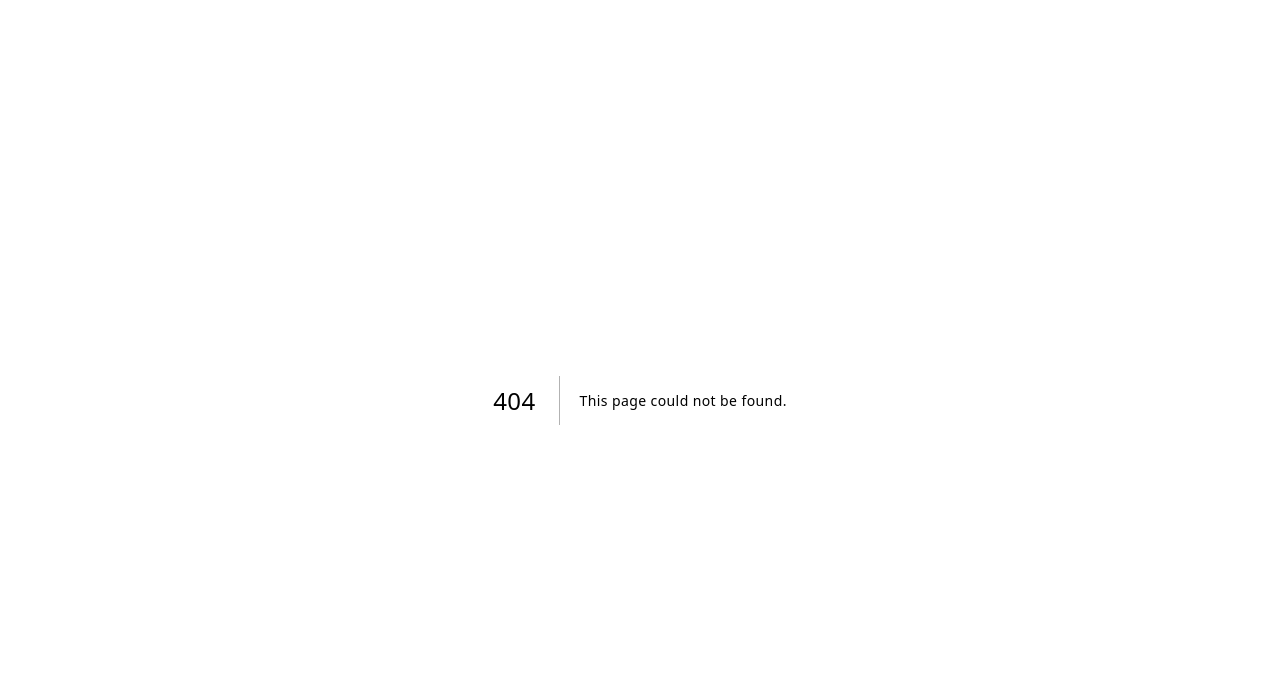
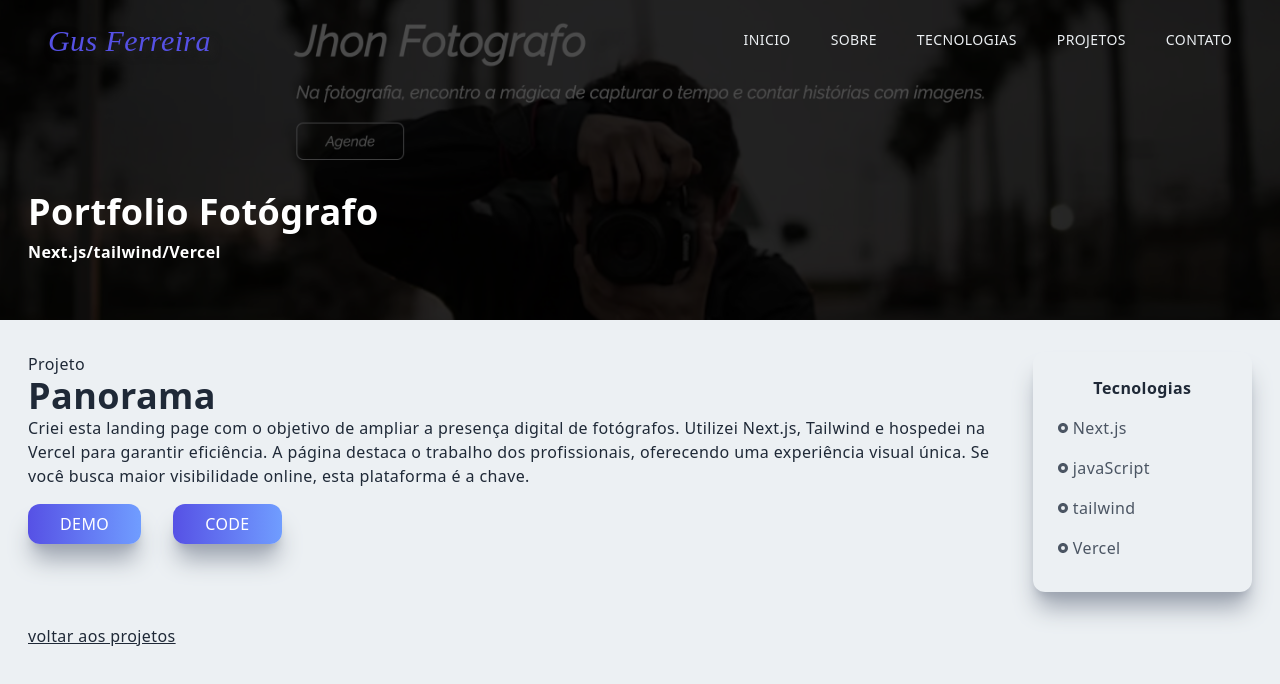
Before and after one commit to GusVF/portfolio-front-end, a Next.js app: page /photographer in a window 1280 px wide. Before the commit this address had no page. Shown: the top 684 px of the page. Built offline with nearby package versions, Linux system fonts and the light colour scheme.

Commit message:
changed component name and other changes

```diff
--- a/components/Navbar.jsx
+++ b/components/Navbar.jsx
@@ -3,10 +3,25 @@
 import { AiOutlineClose, AiOutlineMail, AiOutlineMenu } from "react-icons/ai";
 import { FaGithub, FaLinkedinIn } from "react-icons/fa";
 import { BsFillPersonLinesFill } from "react-icons/bs";
+import { useRouter } from "next/router";
 
 const Navbar = () => {
   const [nav, setNav] = useState(false);
   const [shadow, setShadow] = useState(false);
+  const [navBg, setNavBg] = useState("#ecf0f3");
+  const [linkColor, setLinkColor] = useState("#1f2937");
+  const router = useRouter();
+
+  // Need to add the projects to this if statment as I add more project.
+  useEffect(() => {
+    if(router.asPath === '/photographer'){
+      setNavBg('transparent')
+      setLinkColor('#ecf0f3')
+    } else {
+      setNavBg('#ecf0f3')
+      setLinkColor('#1f2937')
+    }
+  },[router])
 
   const handleNav = () => {
     setNav(!nav);
@@ -28,6 +43,7 @@
 
   return (
     <div
+      style={{backgroundColor: `${navBg}`}}
       className={
         shadow
           ? "fixed w-full h-20 shadow-xl z-[100]"
@@ -35,11 +51,11 @@
       }
     >
       <div className="flex justify-between items-center w-full h-full px-2 2xl:px-16">
-        <Link href='/'>
-        <p className="logo ml-10">Gus Ferreira</p>
+        <Link href="/">
+          <p className="logo ml-10">Gus Ferreira</p>
         </Link>
         <div>
-          <ul className="hidden md:flex mr-10">
+          <ul style={{color: `${linkColor}`}} className="hidden md:flex mr-10">
             <Link href="/">
               <li className="ml-10 text-sm uppercase hover:border-b">Inicio</li>
             </Link>
@@ -81,7 +97,9 @@
         >
           <div>
             <div className="flex w-full items-center justify-between">
-              <p className="logo ml-5">Gus Ferreira</p>
+              <Link href="/">
+                <p className="logo ml-5">Gus Ferreira</p>
+              </Link>
               <div
                 onClick={handleNav}
                 className="rounded-full shadow-lg shadow-gray-400 p-3 cursor-pointer"
@@ -98,19 +116,19 @@
           <div className="py-4 flex flex-col">
             <ul className="uppercase">
               <Link href="/">
-                <li className="py-4 text-md ml-5">Inicio</li>
+                <li onClick={() => setNav(false)} className="py-4 text-md ml-5">Inicio</li>
               </Link>
               <Link href="/#about">
-                <li className="py-4 text-md ml-5">Sobre</li>
+                <li onClick={() => setNav(false)} className="py-4 text-md ml-5">Sobre</li>
               </Link>
               <Link href="/#skills">
-                <li className="py-4 text-md ml-5">Tecnologias</li>
+                <li onClick={() => setNav(false)} className="py-4 text-md ml-5">Tecnologias</li>
               </Link>
               <Link href="/#projects">
-                <li className="py-4 text-md ml-5">Projetos</li>
+                <li onClick={() => setNav(false)} className="py-4 text-md ml-5">Projetos</li>
               </Link>
               <Link href="/#contact">
-                <li className="py-4 text-md ml-5">Contato</li>
+                <li onClick={() => setNav(false)} className="py-4 text-md ml-5">Contato</li>
               </Link>
             </ul>
             <div className="pt-40 ">
--- a/components/ProjectItem.jsx
+++ b/components/PhotographerPort.jsx
@@ -2,7 +2,7 @@
 import Link from "next/link";
 import React from "react";
 
-const ProjectItem = ({ title, backgroundImg, projectUrl }) => {
+const PhotographerPort = ({ title, backgroundImg, projectUrl }) => {
   return (
     <div className="relative flex items-center justify-center h-full w-full shadow-xl shadow-gray-400 rounded-xl p-4 group hover:bg-gradient-to-r from-[#2b24ea] to-[#aac3f7]">
       <Image
@@ -27,4 +27,4 @@
   );
 };
 
-export default ProjectItem;
+export default PhotographerPort;
--- a/components/Projects.jsx
+++ b/components/Projects.jsx
@@ -1,7 +1,7 @@
 import React from "react";
 
 import photographerImg from "../public/assets/photographer.jpeg";
-import ProjectItem from "./ProjectItem";
+import PhotographerPort from "./PhotographerPort";
 
 const Projects = () => {
   return (
@@ -13,11 +13,12 @@
         <p className="uppercase tracking-widest text-gray-600 pb-5 pt-5">
           Ainda vem mais projetos pela frente...
         </p>
-        <div className="grid md:grid-cols-2 gap-8">
-          <ProjectItem
+        <div className="grid md:grid-cols-2 gap-8 pb-10">
+          {/* Copy and paste a new project here */}
+          <PhotographerPort
             title="Portfolio fotógrafo"
             backgroundImg={photographerImg}
-            projectUrl="https://protfolio-fotografo.vercel.app/"
+            projectUrl="/photographer"
           />
         </div>
       </div>
--- a/pages/_app.js
+++ b/pages/_app.js
@@ -1,5 +1,11 @@
+import Navbar from "../components/Navbar";
 import '@/styles/globals.css'
 
 export default function App({ Component, pageProps }) {
-  return <Component {...pageProps} />
+  return (
+    <>
+      <Navbar />
+      <Component {...pageProps} />
+    </>
+  );
 }
--- a/pages/index.js
+++ b/pages/index.js
@@ -1,5 +1,4 @@
 import Head from "next/head";
-import Navbar from "@/components/Navbar";
 import Main from "@/components/Main";
 import About from "@/components/About";
 import Skills from "@/components/Skills";
@@ -12,7 +11,7 @@
       <Head>
         <title>Gus&apos; Front-end portfolio</title>
       </Head>
-      <Navbar />
+
       <Main />
       <About />
       <Skills />
--- /dev/null
+++ b/pages/photographer.jsx
@@ -0,0 +1,82 @@
+import Image from "next/image";
+import React from "react";
+import { RiRadioButtonFill } from "react-icons/ri";
+
+import photographerImg from "../public/assets/photographer.jpeg";
+import Link from "next/link";
+
+const photographer = () => {
+  return (
+    <div className="w-full">
+      <div className="w-screen h-[30vh] lg:w-full lg:h-[40vh] relative">
+        <div className="absolute top-0 left-0 w-full h-[30vh] lg:h-[40vh] bg-black/70 z-10" />
+        <Image
+          className="absolute z-1"
+          layout="fill"
+          objectFit="cover"
+          src={photographerImg}
+          alt="photographerImg"
+        />
+        <div className="absolute top-[70%] max-w-[1240px] w-full left-[50%] right-[50%] translate-x-[-50%] translate-y-[-50%] text-white z-10 p-2">
+          <h2 className="py-2">Portfolio Fotógrafo</h2>
+          <h3>Next.js/tailwind/Vercel</h3>
+        </div>
+      </div>
+      <div className="max-w-[1240px] mx-auto p-2 grid md:grid-cols-5 gap-8 pt-8">
+        <div className="col-span-4 ">
+          <p>Projeto</p>
+          <h2>Panorama</h2>
+          <p>
+            Criei esta landing page com o objetivo de ampliar a presença digital
+            de fotógrafos. Utilizei Next.js, Tailwind e hospedei na Vercel para
+            garantir eficiência. A página destaca o trabalho dos profissionais,
+            oferecendo uma experiência visual única. Se você busca maior
+            visibilidade online, esta plataforma é a chave.
+          </p>
+          <a
+            href="https://protfolio-fotografo.vercel.app/"
+            target="_blank"
+            rel="noopener noreferrer"
+          >
+          <button className="px-8 py-2 mt-4 mr-8">Demo</button>
+          </a>
+          <a
+            href="https://github.com/GusVF"
+            target="_blank"
+            rel="noopener noreferrer"
+          >
+            <button className="px-8 py-2 mt-4">Code</button>
+          </a>
+        </div>
+        <div className="col-span-4 md:col-span-1 shadow-xl shadow-gray-400 rounded-xl p-4">
+          <div className="p-2">
+            <p className="text-center font-bold pb-2">Tecnologias</p>
+            <div className="grid grid-cols-3 md:grid-cols-1">
+              <p className="text-gray-600 py-2 flex items-center">
+                <RiRadioButtonFill className="pr-1" />
+                Next.js
+              </p>
+              <p className="text-gray-600 py-2 flex items-center">
+                <RiRadioButtonFill className="pr-1" />
+                javaScript
+              </p>
+              <p className="text-gray-600 py-2 flex items-center">
+                <RiRadioButtonFill className="pr-1" />
+                tailwind
+              </p>
+              <p className="text-gray-600 py-2 flex items-center">
+                <RiRadioButtonFill className="pr-1" />
+                Vercel
+              </p>
+            </div>
+          </div>
+        </div>
+        <Link href="/#projects">
+          <p className="underline curson-pointer">voltar aos projetos</p>
+        </Link>
+      </div>
+    </div>
+  );
+};
+
+export default photographer;
--- a/styles/globals.css
+++ b/styles/globals.css
@@ -35,6 +35,7 @@
 }
 
 .logo {
+  color: #5651e5;
   font-family: cursive;
   font-size: 30px;
   font-style: italic;
```
Also changed, not shown: 1 other file (tests, documents, lock files or other folders).
